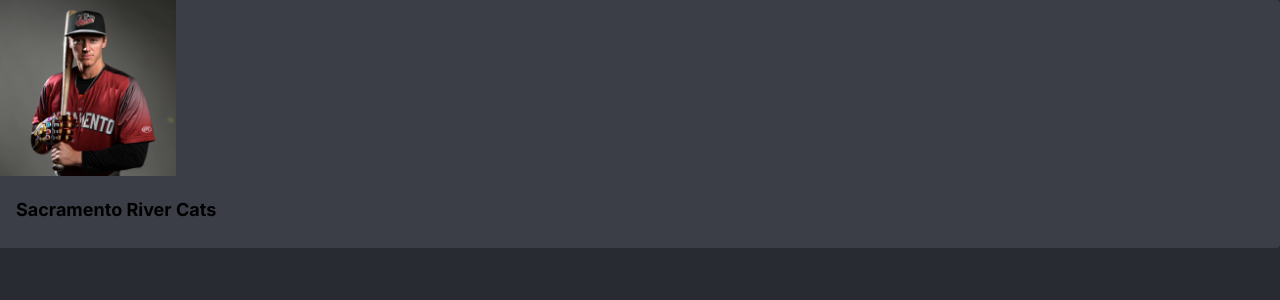
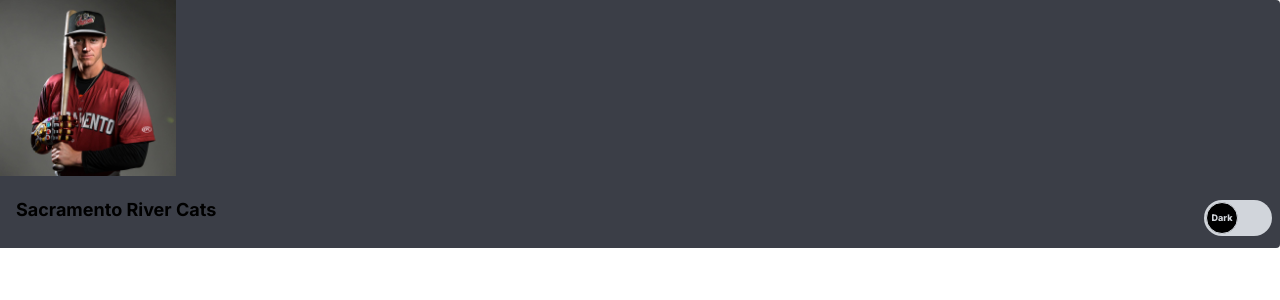
Before and after one commit to RF-Rifat/Hexleap, a Next.js app: page / in a window 1280 px wide. Shown: the top 300 px of the page. Built offline with nearby package versions, Linux system fonts and the light colour scheme.

Commit message:
theme toggler added

```diff
--- a/src/app/layout.tsx
+++ b/src/app/layout.tsx
@@ -1,12 +1,14 @@
 import type { Metadata } from "next";
 import { Inter } from "next/font/google";
 import "./globals.css";
+import ToggleButton from "@/components/ToggleButton";
+
 
 const inter = Inter({ subsets: ["latin"] });
 
 export const metadata: Metadata = {
-  title: "Create Next App",
-  description: "Generated by create next app",
+  title: "Hexleap",
+  description: "Hexleap - NextJS Frontend- Selection Assignment",
 };
 
 export default function RootLayout({
@@ -16,7 +18,10 @@
 }>) {
   return (
     <html lang="en">
-      <body className={`${inter.className} bg-[#292B32]`}>{children}</body>
+      <body className={`${inter.className} dark:bg-dark`}>
+        <ToggleButton />
+        {children}
+      </body>
     </html>
   );
 }
--- a/src/components/Hero/SportCard.tsx
+++ b/src/components/Hero/SportCard.tsx
@@ -12,7 +12,7 @@
           className="w-44 mb-3"
         />
         <div className="p-4 pt-2">
-          <div className="font-bold text-lg mb-2 hover:text-indigo-600 inline-block">
+          <div className="font-bold text-lg mb-2 hover:text-indigo-600 inline-block dark:text-3xl">
             Sacramento River Cats
           </div>
         </div>
--- /dev/null
+++ b/src/components/ToggleButton.tsx
@@ -0,0 +1,39 @@
+"use client";
+import { useEffect, useState } from "react";
+
+const ToggleButton = () => {
+  const [isChecked, setIsChecked] = useState(Boolean);
+  const initialTheme = localStorage.getItem("theme") || "light";
+  const [theme, setTheme] = useState(initialTheme);
+
+  const handleToggle = () => {
+    setIsChecked(!isChecked);
+    const newTheme = theme === "dark" ? "light" : "dark";
+    setTheme(newTheme);
+  };
+  useEffect(() => {
+    document.documentElement.classList.toggle("dark", theme === "dark");
+    localStorage.setItem("theme", theme);
+  }, [theme]);
+
+
+  const buttonClasses = `w-[68px] h-9 flex items-center bg-gray-300 rounded-full text-[9px] ${
+    isChecked ? "peer-checked:text-black" : "text-gray-300"
+  } font-extrabold after:flex after:items-center after:justify-center peer after:content-['Dark'] peer-checked:after:content-['Light'] peer-checked:after:translate-x-full after:absolute after:left-[2px] peer-checked:after:border-white after:bg-black peer-checked:after:bg-white after:border after:border-gray-300 after:rounded-full after:h-8 after:w-8 after:transition-all peer-checked:bg-black `;
+
+  return (
+    <div className="flex items-center absolute right-2 top-1/4">
+      <label className="relative cursor-pointer">
+        <input
+          type="checkbox"
+          className="sr-only peer"
+          checked={isChecked}
+          onChange={handleToggle}
+        />
+        <div className={buttonClasses} />
+      </label>
+    </div>
+  );
+};
+
+export default ToggleButton;
--- a/tailwind.config.ts
+++ b/tailwind.config.ts
@@ -1,6 +1,7 @@
 import type { Config } from "tailwindcss";
 
 const config: Config = {
+  darkMode: "class",
   content: [
     "./src/pages/**/*.{js,ts,jsx,tsx,mdx}",
     "./src/components/**/*.{js,ts,jsx,tsx,mdx}",
@@ -8,10 +9,9 @@
   ],
   theme: {
     extend: {
-      backgroundImage: {
-        "gradient-radial": "radial-gradient(var(--tw-gradient-stops))",
-        "gradient-conic":
-          "conic-gradient(from 180deg at 50% 50%, var(--tw-gradient-stops))",
+      colors: {
+        dark: "#292B32",
+        darkText: "#ffffff",
       },
     },
   },
```
